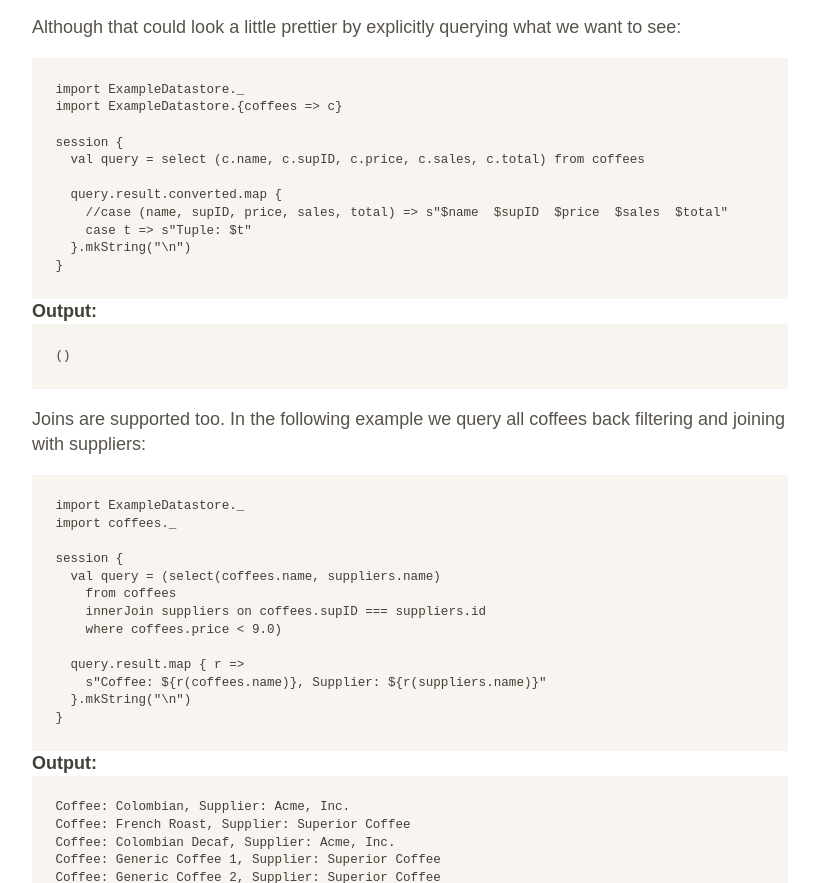
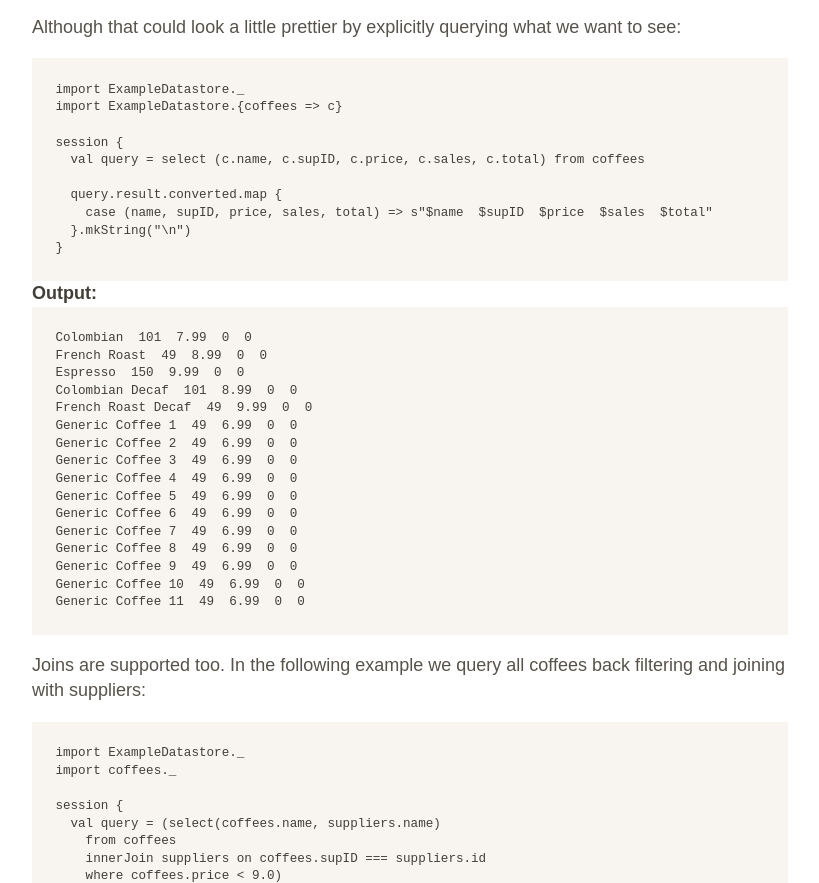
Before and after one commit to outr/scalarelational-manual, a plain HTML site: page manual.html in a window 1280 px wide. Shown: the part 9233-10116 px from the top of the page, without its empty margins (230-1049 px from the left). Drawn offline with Linux system fonts and the light colour scheme; a web font is replaced by a local one.

Commit message:
ch02: Final changes

```diff
--- a/manual.html
+++ b/manual.html
@@ -134,10 +134,24 @@ session {
   val query = select (c.name, c.supID, c.price, c.sales, c.total) from coffees
 
   query.result.converted.map {
-    //case (name, supID, price, sales, total) =&gt; s&quot;$name  $supID  $price  $sales  $total&quot;
-    case t =&gt; s&quot;Tuple: $t&quot;
+    case (name, supID, price, sales, total) =&gt; s&quot;$name  $supID  $price  $sales  $total&quot;
   }.mkString(&quot;\n&quot;)
-}</code></pre><b>Output:</b><pre class="sourceCode"><code>()</code></pre><p>Joins are supported too. In the following example we query all coffees back filtering and joining with suppliers:
+}</code></pre><b>Output:</b><pre class="sourceCode"><code>Colombian  101  7.99  0  0
+French Roast  49  8.99  0  0
+Espresso  150  9.99  0  0
+Colombian Decaf  101  8.99  0  0
+French Roast Decaf  49  9.99  0  0
+Generic Coffee 1  49  6.99  0  0
+Generic Coffee 2  49  6.99  0  0
+Generic Coffee 3  49  6.99  0  0
+Generic Coffee 4  49  6.99  0  0
+Generic Coffee 5  49  6.99  0  0
+Generic Coffee 6  49  6.99  0  0
+Generic Coffee 7  49  6.99  0  0
+Generic Coffee 8  49  6.99  0  0
+Generic Coffee 9  49  6.99  0  0
+Generic Coffee 10  49  6.99  0  0
+Generic Coffee 11  49  6.99  0  0</code></pre><p>Joins are supported too. In the following example we query all coffees back filtering and joining with suppliers:
 
     </p><pre class="sourceCode scala"><code>import ExampleDatastore._
 import coffees._
```
Also changed, not shown: manual/getting-started.html (+17 -3 lines), chapters/ch02_getting_started.txt.
